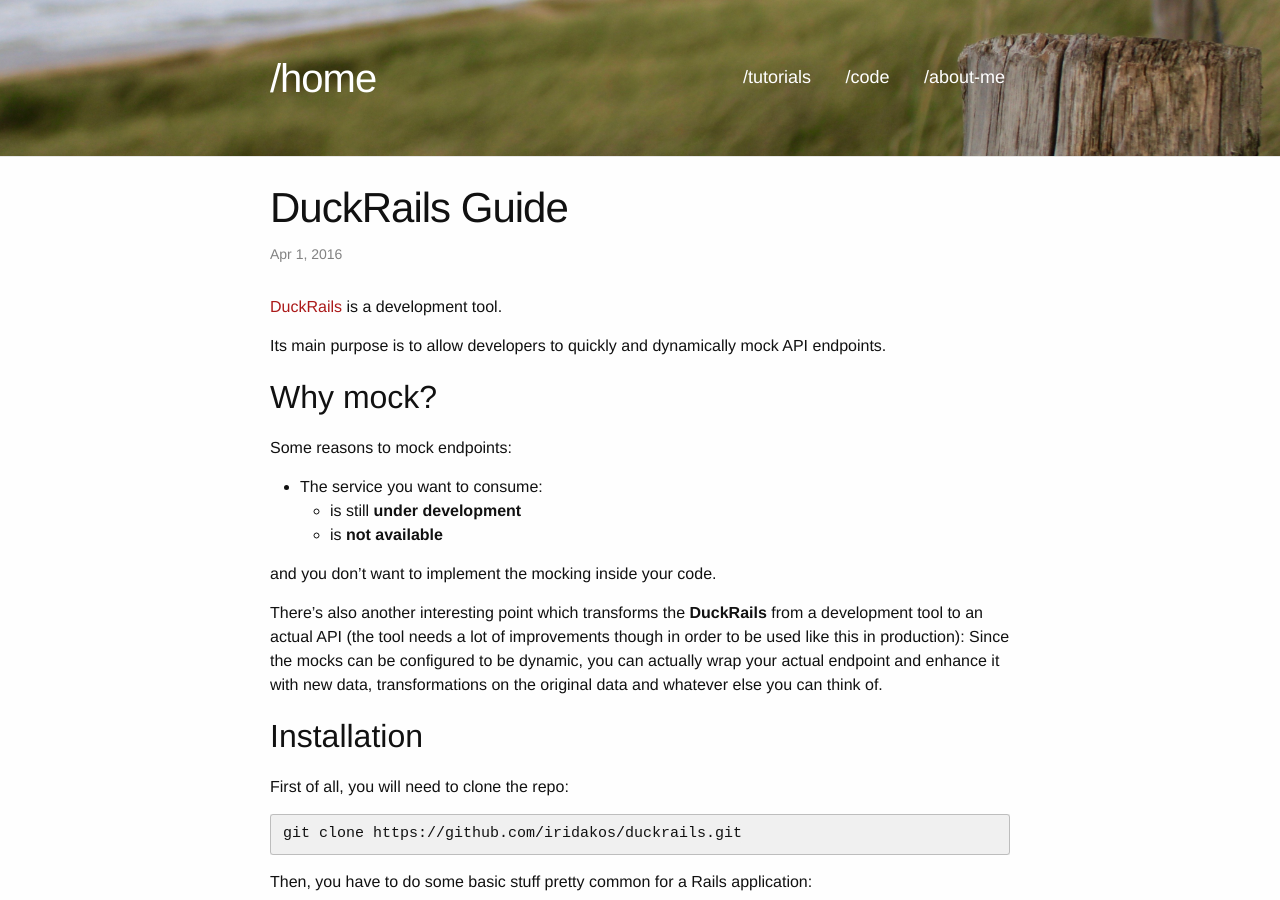
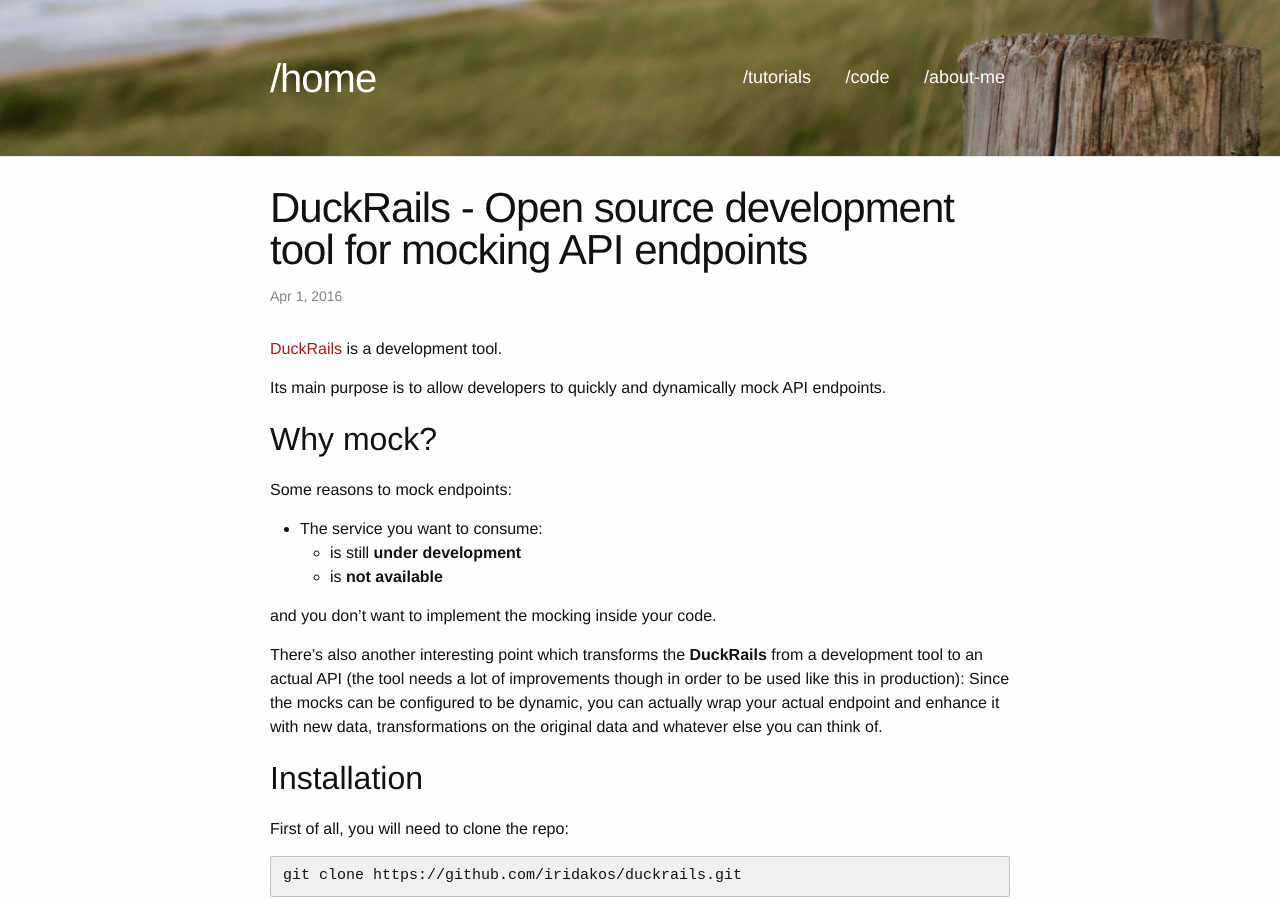
Before and after one commit to iridakos/iridakos.github.io, a Jekyll site: the page built from _posts/2016-04-01-duckrails-guide.markdown, in a window 1280 px wide and 900 px high. Built offline with Jekyll 4.4.1, drawn with Linux system fonts in a browser that asks for light colours; nearby versions of some CDN libraries; comment, search, counter and statistics services are not loaded.

Commit message:
DuckRails title updated.

```diff
--- a/_posts/2016-04-01-duckrails-guide.markdown
+++ b/_posts/2016-04-01-duckrails-guide.markdown
@@ -1,6 +1,6 @@
 ---
 layout: post
-title:  "DuckRails Guide"
+title:  "DuckRails - Open source development tool for mocking API endpoints"
 description: "A guide for installing and using DuckRails"
 image: "https://3.bp.blogspot.com/-pmI-NvE9zv0/VuaG8aAk9pI/AAAAAAAABss/OFNa5S2LCncihZyMV1O7DrmEVCW6r9X9A/s640/new-mock-general.png"
 date:   2016-04-01 10:00:00 +0300
```
